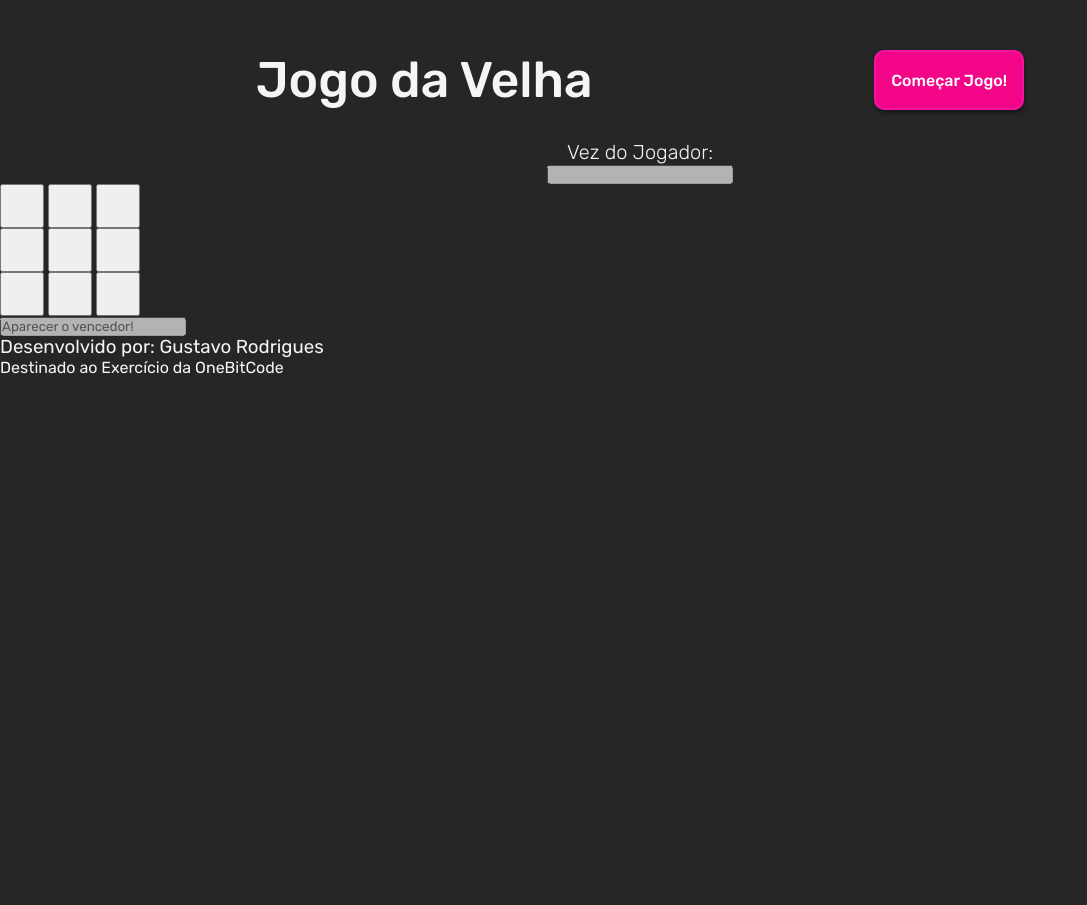
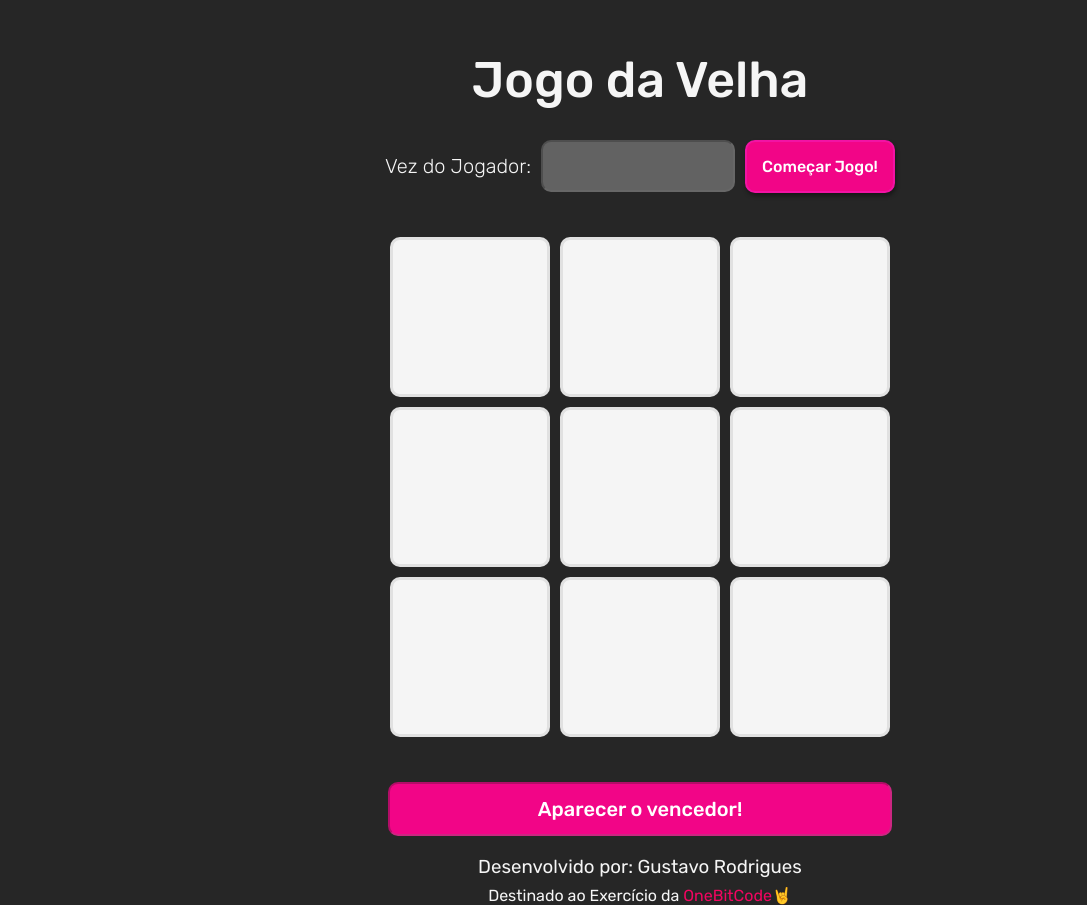
Before and after one commit to gustaRC/Curso_OneBitCode, a plain HTML site: page Modulo_DOM/Exercicio_JogoDaVelha/index.html in a window 1280 px wide. Shown: the whole page, without its empty margins (0-1087 px from the left). Before the commit the page ends 800 px from the top, so only its background shows below. Drawn offline with Linux system fonts and the light colour scheme.

Commit message:
update custom1

```diff
--- a/Modulo_DOM/Exercicio_JogoDaVelha/index.html
+++ b/Modulo_DOM/Exercicio_JogoDaVelha/index.html
@@ -10,14 +10,12 @@
   </head>
   <body>
     <header>
-      <div class="header1">
         <h1>Jogo da Velha</h1>
-        <button id="startBtn">Começar Jogo!</button>
-      </div>
-      <div class="currentPlayerDiv">
-        <p>Vez do Jogador:</p>
-        <input type="text" id="nameCurrentPlayer" value="" disabled />
-      </div>
+        <div class="currentPlayerDiv">
+          <p>Vez do Jogador:</p>
+          <input type="text" id="nameCurrentPlayer" value="" disabled />
+          <button id="startBtn">Começar Jogo!</button>
+    </div>
     </header>
 
     <main class="Game">
@@ -41,7 +39,7 @@
     <footer>
       <input type="text" value="Aparecer o vencedor!" id="winner" disabled />
       <h3>Desenvolvido por: Gustavo Rodrigues</h3>
-      <p>Destinado ao Exercício da OneBitCode</p>
+      <p>Destinado ao Exercício da <strong>OneBitCode</strong>🤘</p>
     </footer>
   </body>
 </html>
--- a/Modulo_DOM/Exercicio_JogoDaVelha/style.css
+++ b/Modulo_DOM/Exercicio_JogoDaVelha/style.css
@@ -5,11 +5,13 @@
   font-weight: 400;
   margin: 0px;
   padding: 0px;
+  transition: .15s;
 }
 
 body {
   background-color: #262626;
   color: #f5f5f5;
+  width: 100%;
 }
 
 header {
@@ -17,24 +19,19 @@ header {
   margin: 0 auto;
   max-width: 60%;
   align-items: center;
-  justify-content: space-between;
   text-align: center;
   position: relative;
   flex-direction: column;
+  justify-content: center;
+  padding: 50px;
+  padding-bottom: 30px;
+
 }
 
-.header1 {
-  display: flex;
-  justify-content: space-between;
-  width: 100%;
-  position: relative;
-  padding: 50px;
-  padding-bottom: 30px;
-}
-
-.header1 h1 {
+h1 {
   font-weight: 500;
   font-size: 50px;
+  margin-bottom: 20px;
 }
 
 #startBtn {
@@ -54,12 +51,10 @@ header {
   filter: brightness(0.9);
 }
 
-.btnCaseGame {
-  padding: 20px;
-}
-
 .currentPlayerDiv {
-  display: inline-block;
+  display: flex;
+  flex-direction: row;
+  align-items: center;
 }
 
 .currentPlayerDiv p {
@@ -68,4 +63,87 @@ header {
 }
 
 .currentPlayerDiv input {
+  width: 190px;
+  margin: 10px;
+  height: 48px;
+  border-radius: 10px;
+  color: #f5f5f5;
+  text-align: center;
+  font-weight: 300;
+  font-style: italic;
+  font-size: 16px;
 }
+
+.Game {
+  display: flex;
+  flex-direction: column;
+  align-items: center;
+}
+
+.btnCaseGame {
+  width: 160px;
+  height: 160px;
+  padding: 20px;
+  margin: 5px;
+  font-size: 60px;
+  font-weight: 500;
+  border-radius: 10px;
+  border: 0px;
+  color: #262626;
+  background-color: #f5f5f5;
+  cursor: pointer;
+  border: 3px solid #00000015;
+  color: #f20560;
+}
+
+.btnCaseGame:hover {
+  filter: brightness(0.9);
+}
+
+.btnCaseGame:disabled {
+  width: 160px;
+  height: 160px;
+  padding: 20px;
+  margin: 5px;
+  cursor:default;
+  background-color: #d3d3d3;
+  filter: brightness();
+}
+
+footer {
+  display: flex;
+  align-items: center;
+  justify-content: center;
+  flex-direction: column;
+}
+
+footer input {
+  margin-top: 40px;
+  margin-bottom: 20px;
+  width: 500px;
+  height: 50px;
+  border-radius: 10px;
+  color: #fff;
+  font-weight: 500;
+  background-color: #f20587;
+  text-align: center;
+  font-size: 20px;
+}
+
+footer h3 {
+  margin-bottom: 8px;
+}
+
+strong {
+  color: #f20560;
+}
+
+.line1 {
+  display: flex;
+}
+.line2 {
+  display: flex;
+}
+.line3 {
+  display: flex;
+}
```
